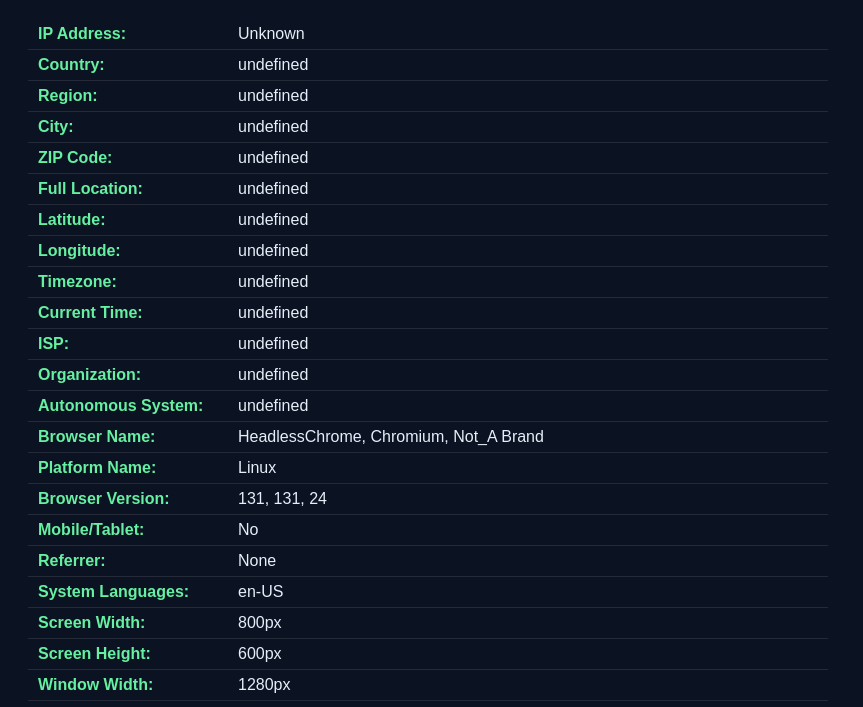
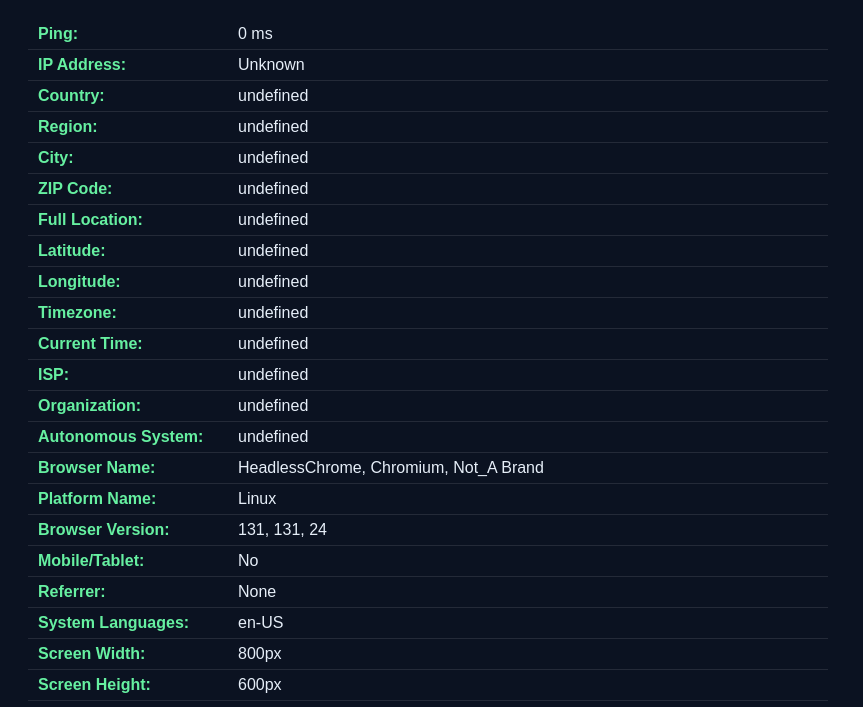
Before and after one commit to Smuxfy/info.smuxfy.xyz, a plain HTML site: page index.html in a window 1280 px wide. Shown: the part 89-796 px from the top of the page, without its empty margins (0-863 px from the left). Drawn offline with Linux system fonts and the light colour scheme; no server answers.

Commit message:
Update index.html

```diff
--- a/index.html
+++ b/index.html
@@ -27,6 +27,18 @@
 </table>
 
 <script>
+// Measure ping by fetching the page itself
+async function getPing() {
+  const start = Date.now();
+  try {
+    await fetch(window.location.href, { cache: 'no-store' });
+    const end = Date.now();
+    return end - start;
+  } catch {
+    return 'Ping failed';
+  }
+}
+
 // Function to get IP & location from ipapi.co
 async function getIPInfo() {
   try {
@@ -72,11 +84,14 @@ function getBrowserInfo() {
   };
 }
 
-// Combine and display
+// Combine and display visitor info with ping
 async function showVisitorInfo() {
+  const ping = await getPing(); // Get ping first
   const ipInfo = await getIPInfo();
   const browserInfo = getBrowserInfo();
+
   const allInfo = {
+    "Ping": ping + ' ms',
     "IP Address": ipInfo.ip,
     "Country": ipInfo.country,
     "Region": ipInfo.region,
```
